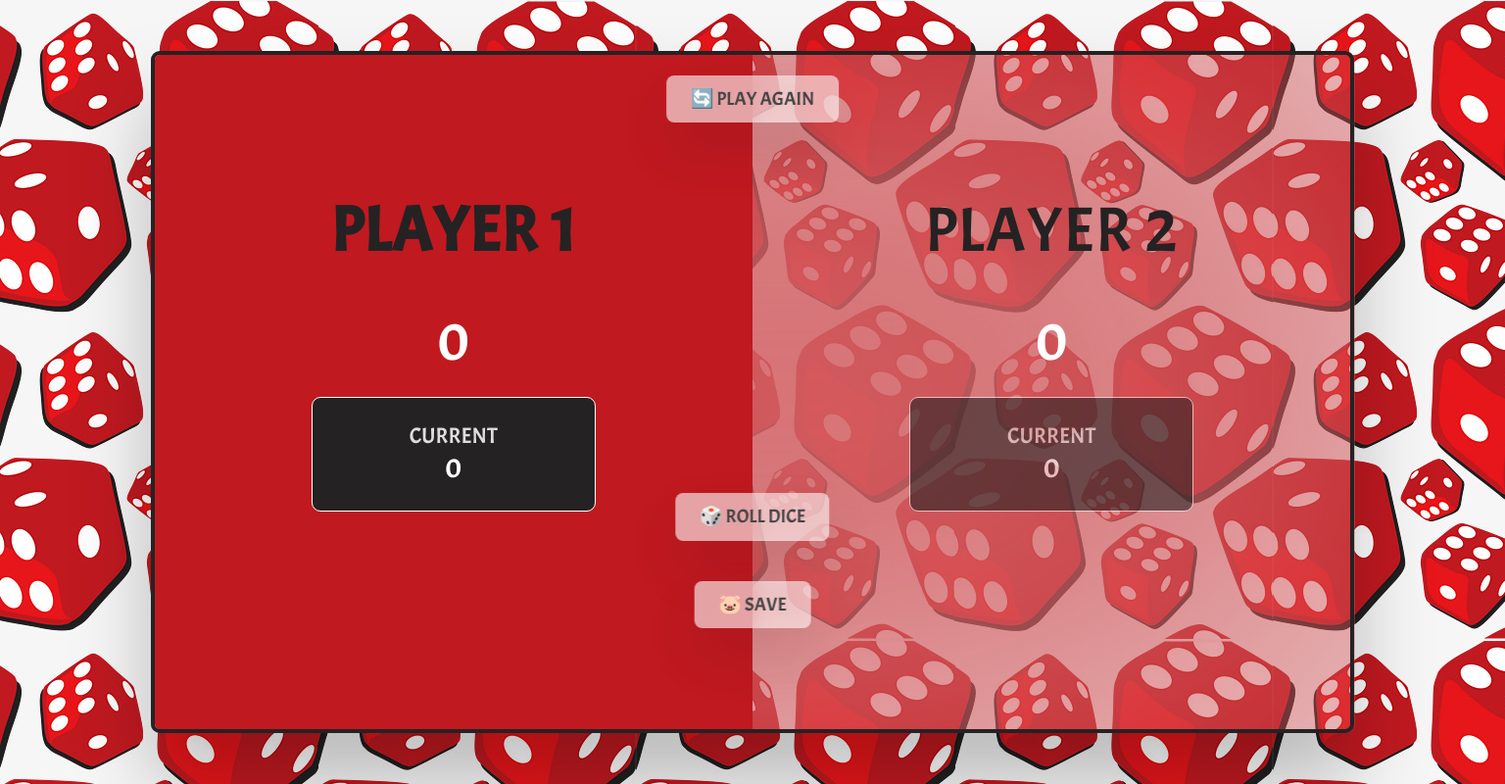
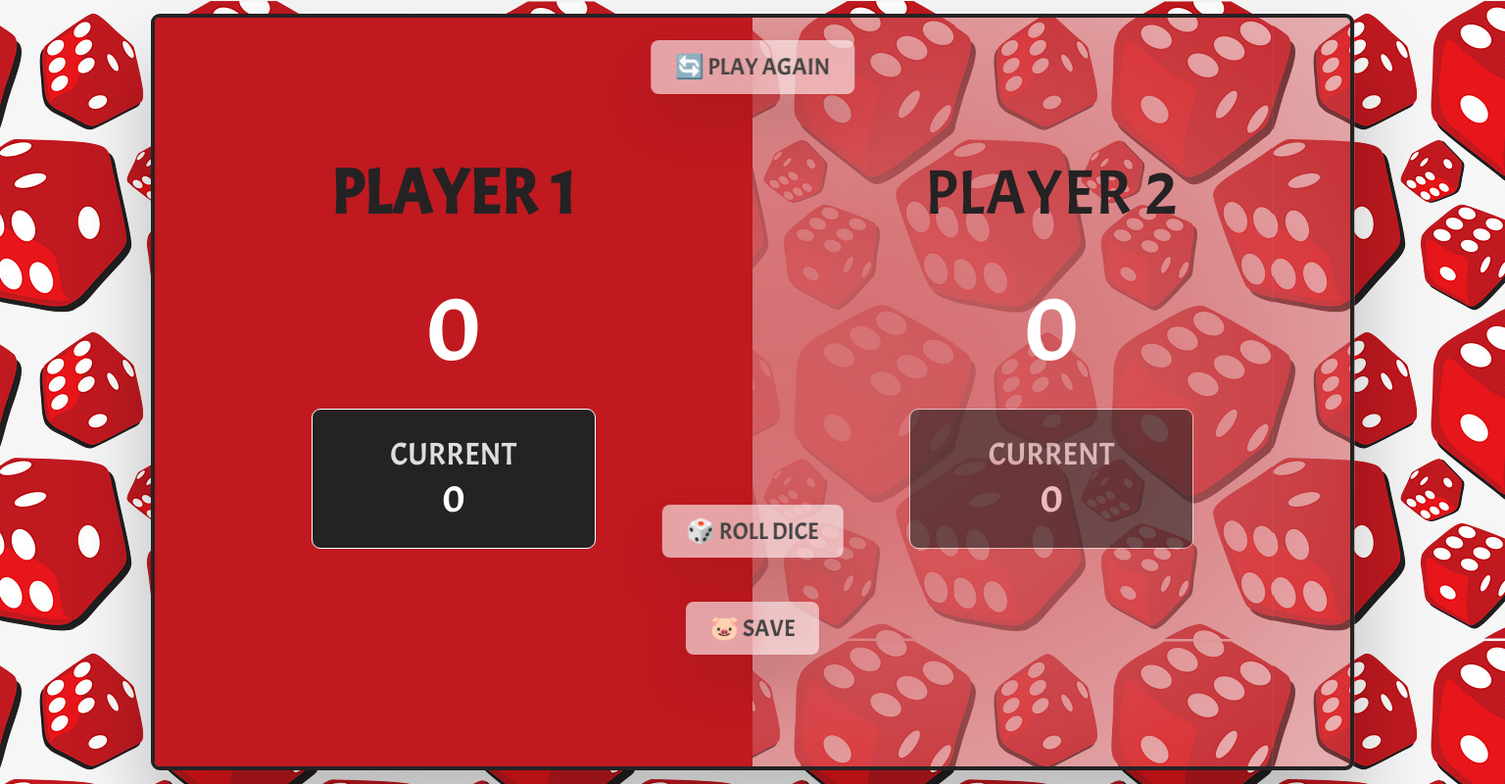
Before and after one commit to LisaSmeke/Pig-Game, a plain HTML site: page index.html in a window 1536 px wide. Shown: the whole page at 98% size. Drawn offline with Linux system fonts and the light colour scheme.

Commit message:
Add media query for largest screens

```diff
--- a/style.css
+++ b/style.css
@@ -308,4 +308,21 @@ main {
   .name {
     font-size: 4rem;
   }
+  .score {
+    font-size: 6rem;
+    margin: 5% 0;
+  }
+  .current-label {
+    margin-bottom: 0;
+    font-size: 2rem;
+  }
+  .current-score {
+    font-size: 2.5rem;
+  }
+  .btn {
+    font-size: 1.5rem;
+  }
+  .dice {
+    height: 9rem;
+  }
 }
```
